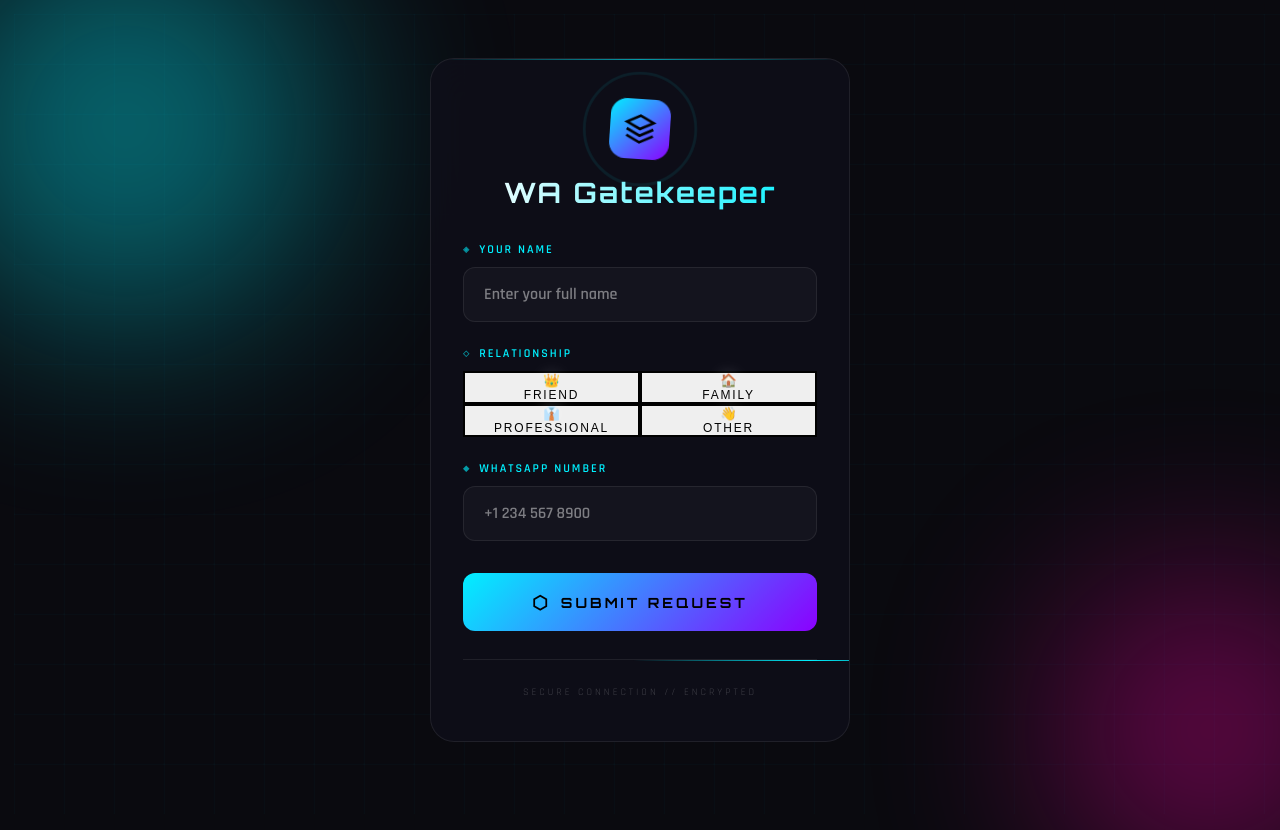
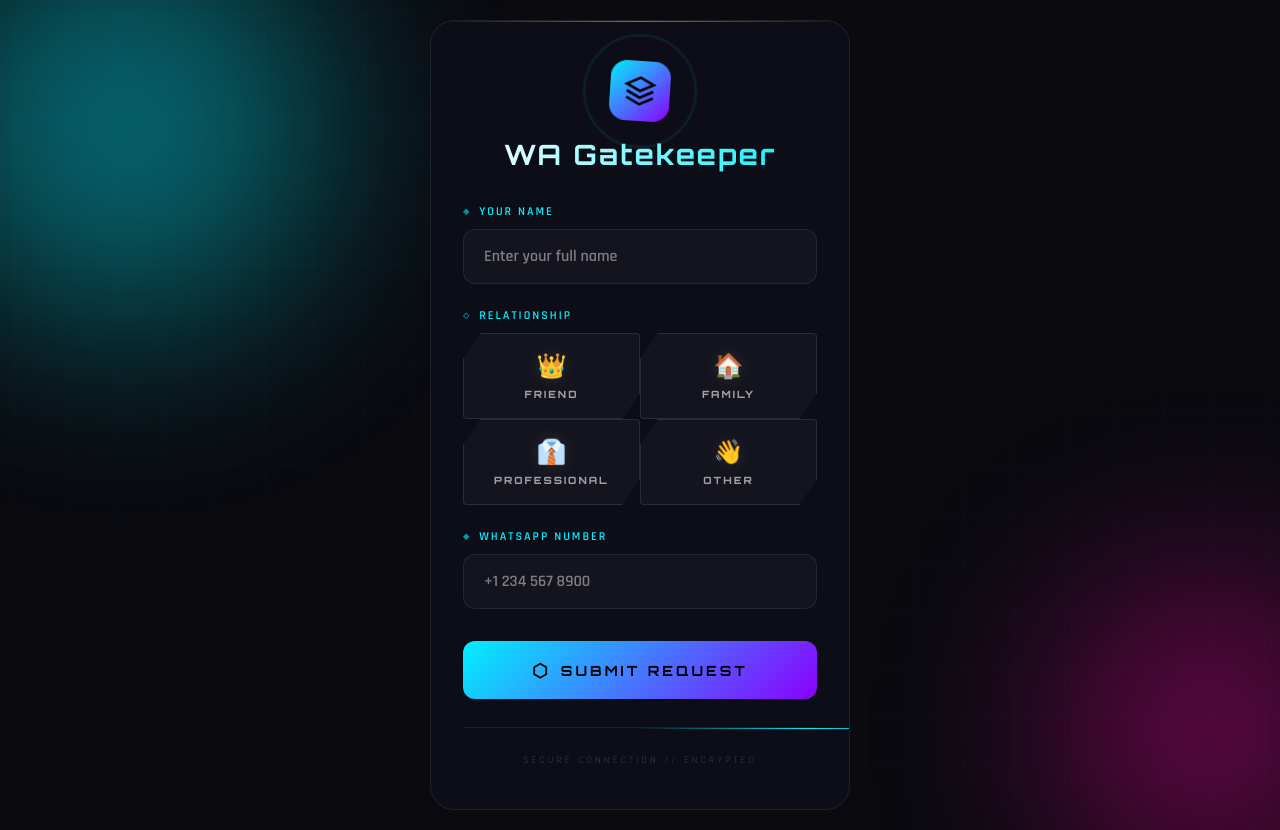
Before and after one commit to vallabh2504/WA-Onboarding, a React (Vite) app: page / in a window 1280 px wide. Before the commit the page ends 800 px from the top, so only its background shows below. Built offline with nearby package versions, Linux system fonts and the light colour scheme.

Commit message:
feat: world-class cyber rework for relationship selection buttons 🔥

```diff
--- a/src/App.jsx
+++ b/src/App.jsx
@@ -106,25 +106,32 @@ function App() {
                 <span className="label-icon">◇</span>
                 Relationship
               </label>
-              <div className="grid grid-cols-2 gap-3 mt-2">
+              <div className="grid grid-cols-2 gap-4 mt-2">
                 {[
-                  { id: 'Friend', label: 'Friend', icon: '👑' },
-                  { id: 'Family', label: 'Family', icon: '🏠' },
-                  { id: 'Professional', label: 'Professional', icon: '👔' },
-                  { id: 'Stranger', label: 'Other', icon: '👋' }
+                  { id: 'Friend', label: 'Friend', icon: '👑', color: 'cyan' },
+                  { id: 'Family', label: 'Family', icon: '🏠', color: 'magenta' },
+                  { id: 'Professional', label: 'Professional', icon: '👔', color: 'purple' },
+                  { id: 'Stranger', label: 'Other', icon: '👋', color: 'cyan' }
                 ].map((option) => (
                   <button
                     key={option.id}
                     type="button"
                     onClick={() => setFormData({ ...formData, relation: option.id })}
-                    className={`flex flex-col items-center justify-center p-4 rounded-xl border-2 transition-all duration-300 transform hover:scale-105 active:scale-95 ${
-                      formData.relation === option.id
-                        ? 'bg-gradient-to-br from-cyan-500/40 to-purple-500/40 border-cyan-400 text-white shadow-[0_0_25px_rgba(34,211,238,0.5)] scale-105 z-10'
-                        : 'bg-white/5 border-white/10 text-white/90 hover:border-white/30'
+                    className={`relation-btn relation-btn-${option.color} ${
+                      formData.relation === option.id ? 'active' : ''
                     }`}
                   >
-                    <span className="text-2xl mb-2 filter drop-shadow-[0_0_8px_rgba(255,255,255,0.3)]">{option.icon}</span>
-                    <span className="text-[12px] uppercase tracking-[0.15em] font-bold text-white leading-tight">{option.label}</span>
+                    <div className="btn-glitch-layers">
+                      <div className="btn-layer"></div>
+                      <div className="btn-layer"></div>
+                      <div className="btn-layer"></div>
+                    </div>
+                    <span className="btn-icon-wrapper">
+                      <span className="btn-icon">{option.icon}</span>
+                    </span>
+                    <span className="btn-text">{option.label}</span>
+                    <div className="btn-border-corner top-left"></div>
+                    <div className="btn-border-corner bottom-right"></div>
                   </button>
                 ))}
               </div>
--- a/src/index.css
+++ b/src/index.css
@@ -416,6 +416,138 @@ body {
   100% { transform: translateX(100%); }
 }
 
+/* Relation Buttons Rework */
+.relation-btn {
+  position: relative;
+  display: flex;
+  flex-direction: column;
+  align-items: center;
+  justify-content: center;
+  padding: 18px 12px;
+  background: rgba(255, 255, 255, 0.03);
+  border: 1px solid rgba(255, 255, 255, 0.1);
+  border-radius: 4px;
+  transition: all 0.3s cubic-bezier(0.4, 0, 0.2, 1);
+  cursor: pointer;
+  overflow: hidden;
+  clip-path: polygon(10% 0, 100% 0, 100% 70%, 90% 100%, 0 100%, 0% 30%);
+}
+
+.relation-btn-cyan { --btn-color: var(--cyber-cyan); }
+.relation-btn-magenta { --btn-color: var(--cyber-magenta); }
+.relation-btn-purple { --btn-color: var(--cyber-purple); }
+
+.relation-btn:hover {
+  background: rgba(255, 255, 255, 0.06);
+  border-color: rgba(255, 255, 255, 0.2);
+  transform: translateY(-2px);
+}
+
+.relation-btn.active {
+  background: rgba(var(--btn-color), 0.1);
+  border-color: var(--btn-color);
+  box-shadow: 0 0 20px rgba(var(--btn-color), 0.2);
+  transform: scale(1.05);
+  z-index: 10;
+}
+
+/* Fix active state for specific colors since CSS vars in hex don't work with rgba() easily here */
+.relation-btn-cyan.active { background: rgba(0, 240, 255, 0.1); border-color: #00f0ff; box-shadow: 0 0 15px rgba(0, 240, 255, 0.3); }
+.relation-btn-magenta.active { background: rgba(255, 0, 170, 0.1); border-color: #ff00aa; box-shadow: 0 0 15px rgba(255, 0, 170, 0.3); }
+.relation-btn-purple.active { background: rgba(139, 0, 255, 0.1); border-color: #8b00ff; box-shadow: 0 0 15px rgba(139, 0, 255, 0.3); }
+
+.btn-icon-wrapper {
+  position: relative;
+  font-size: 24px;
+  margin-bottom: 8px;
+  filter: drop-shadow(0 0 8px rgba(255, 255, 255, 0.1));
+  transition: transform 0.3s ease;
+}
+
+.relation-btn.active .btn-icon-wrapper {
+  transform: scale(1.2);
+  filter: drop-shadow(0 0 12px var(--btn-color));
+}
+
+.btn-text {
+  font-family: 'Orbitron', sans-serif;
+  font-size: 10px;
+  font-weight: 800;
+  text-transform: uppercase;
+  letter-spacing: 2px;
+  color: rgba(255, 255, 255, 0.6);
+  transition: all 0.3s ease;
+}
+
+.relation-btn.active .btn-text {
+  color: #fff;
+  text-shadow: 0 0 10px var(--btn-color);
+}
+
+.btn-border-corner {
+  position: absolute;
+  width: 8px;
+  height: 8px;
+  border: 2px solid transparent;
+  transition: all 0.3s ease;
+}
+
+.top-left {
+  top: 0;
+  left: 0;
+  border-top-color: rgba(255, 255, 255, 0.1);
+  border-left-color: rgba(255, 255, 255, 0.1);
+}
+
+.bottom-right {
+  bottom: 0;
+  right: 0;
+  border-bottom-color: rgba(255, 255, 255, 0.1);
+  border-right-color: rgba(255, 255, 255, 0.1);
+}
+
+.relation-btn.active .top-left { border-top-color: var(--btn-color); border-left-color: var(--btn-color); }
+.relation-btn.active .bottom-right { border-bottom-color: var(--btn-color); border-right-color: var(--btn-color); }
+
+/* Glitch Effect for Active Button */
+.btn-glitch-layers {
+  position: absolute;
+  top: 0;
+  left: 0;
+  width: 100%;
+  height: 100%;
+  display: none;
+}
+
+.relation-btn.active .btn-glitch-layers {
+  display: block;
+}
+
+.btn-layer {
+  position: absolute;
+  top: 0;
+  left: 0;
+  width: 100%;
+  height: 100%;
+  background: var(--btn-color);
+  opacity: 0;
+}
+
+.relation-btn.active:hover .btn-layer:nth-child(1) {
+  animation: glitch-anim 0.3s infinite;
+  opacity: 0.1;
+  transform: translateX(-2px);
+}
+
+@keyframes glitch-anim {
+  0% { transform: translate(0); }
+  20% { transform: translate(-2px, 2px); }
+  40% { transform: translate(-2px, -2px); }
+  60% { transform: translate(2px, 2px); }
+  80% { transform: translate(2px, -2px); }
+  100% { transform: translate(0); }
+}
+
 /* Responsive */
 @media (max-width: 480px) {
   .cyber-card {
```
